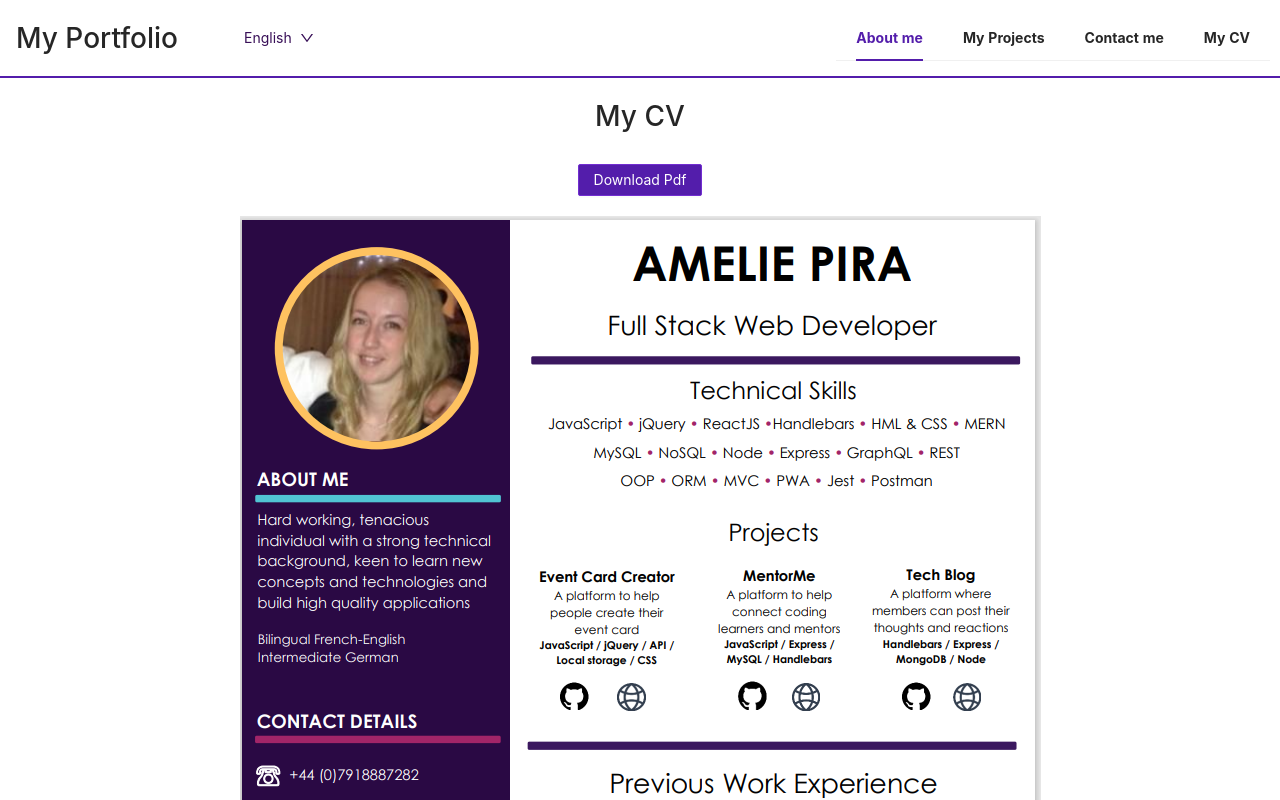
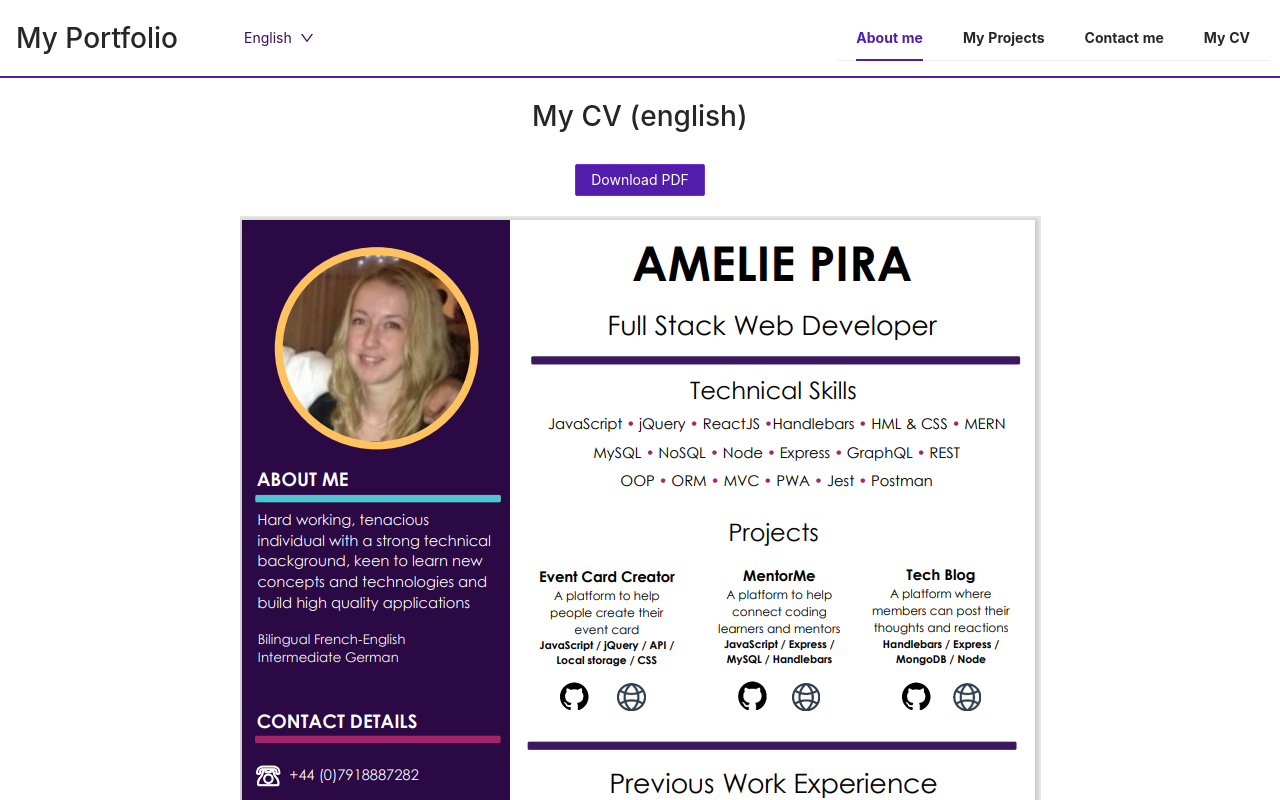
Before and after one commit to Am0031/my-portfolio-react, a React (Create React App) app: page /resume in a window 1280 px wide. Shown: the top 800 px of the page. Built offline with nearby package versions, Linux system fonts and the light colour scheme.

Commit message:
added resume items translations

```diff
--- a/src/i18n/locales/de/translations.json
+++ b/src/i18n/locales/de/translations.json
@@ -23,5 +23,7 @@
   "contact-validate-name": "Bitte geben Sie Ihren Namen ein!",
   "contact-validate-email": "Bitte geben Sie ihre E-Mail-Adresse ein!",
   "contact-validate-subject": "Bitte fügen Sie einen Betreff hinzu!",
-  "contact-validate-message": "Bitte geben Sie eine Nachricht ein!"
+  "contact-validate-message": "Bitte geben Sie eine Nachricht ein!",
+  "resume-title": "Mein Lebenslauf (auf englisch)",
+  "download-resume": "PDF Herunterladen"
 }
--- a/src/i18n/locales/en/translations.json
+++ b/src/i18n/locales/en/translations.json
@@ -23,5 +23,7 @@
   "contact-validate-name": "Please enter your name!",
   "contact-validate-email": "Please enter your email!",
   "contact-validate-subject": "Please add a subject!",
-  "contact-validate-message": "Please type a message!"
+  "contact-validate-message": "Please type a message!",
+  "resume-title": "My CV (english)",
+  "download-resume": "Download PDF"
 }
--- a/src/i18n/locales/fr/translations.json
+++ b/src/i18n/locales/fr/translations.json
@@ -23,5 +23,7 @@
   "contact-validate-name": "Merci d'indiquer votre nom!",
   "contact-validate-email": "Merci d'indiquer votre email!",
   "contact-validate-subject": "Merci d'ajouter un sujet!",
-  "contact-validate-message": "Merci d'ajouer un message!"
+  "contact-validate-message": "Merci d'ajouer un message!",
+  "resume-title": "Mon CV (en anglais)",
+  "download-resume": "Télécharger le PDF"
 }
--- a/src/pages/Resume/index.js
+++ b/src/pages/Resume/index.js
@@ -1,15 +1,17 @@
 import { Button } from "antd";
+import { useTranslation } from "react-i18next";
 
 export const Resume = () => {
+  const { t } = useTranslation();
   return (
     <div className="resume-container main">
-      <h1 className="title resume-title">My CV</h1>
+      <h1 className="title resume-title">{t("resume-title")}</h1>
       <div className="resume-control">
         <Button
           style={{ backgroundColor: "#531dab", color: "#fff", margin: 10 }}
         >
           <a href={`/resume.pdf`} target="_blank" rel="noreferrer">
-            Download Pdf
+            {t("download-resume")}
           </a>
         </Button>
       </div>
```
